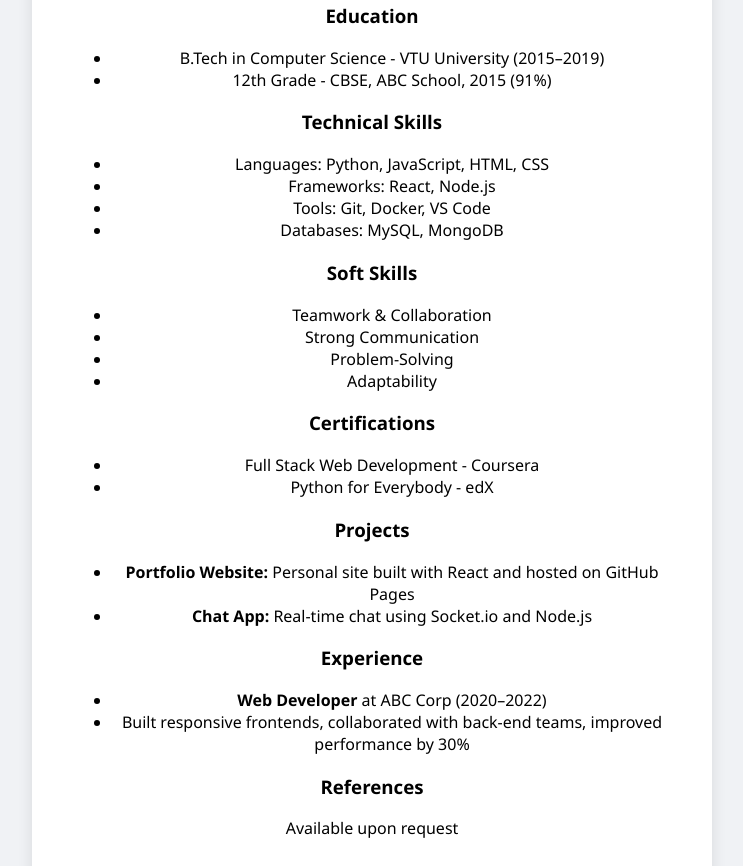
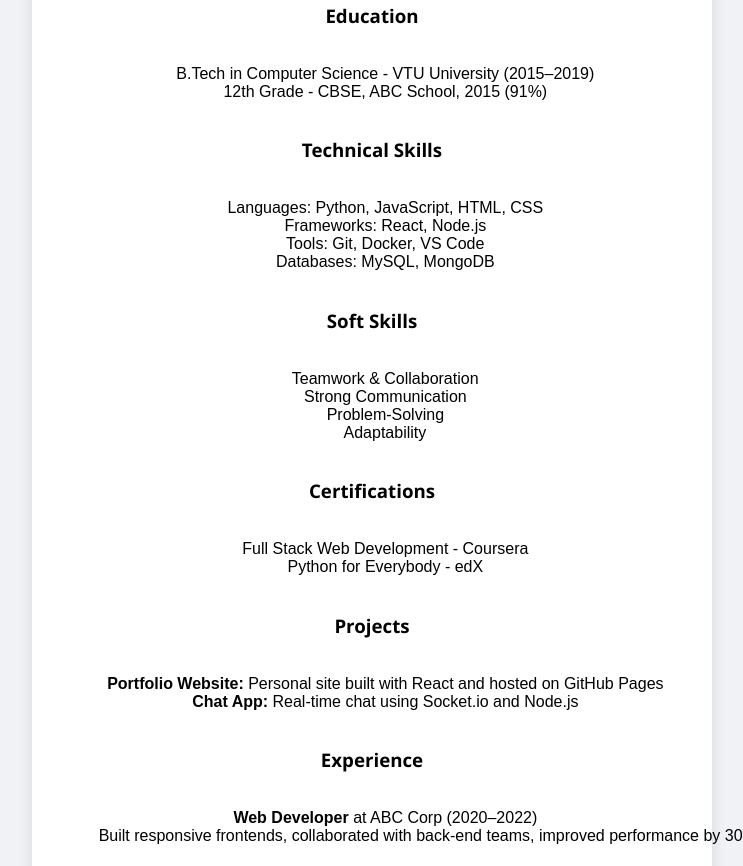
Before and after one commit to spoorthimspoorthim097-rgb/team, a plain HTML site: page resume1.html in a window 1280 px wide. Shown: the part 366-1232 px from the top of the page, without its empty margins (268-1011 px from the left). Drawn offline with Linux system fonts and the light colour scheme.

Commit message:
Update resume1.html

```diff
--- a/resume1.html
+++ b/resume1.html
@@ -16,44 +16,50 @@
     <p>To obtain a challenging position in a reputed organization where I can utilize my technical skills, contribute to team success, and grow professionally.</p>
 
     <h3>Education</h3>
-    <ul>
-      <li>B.Tech in Computer Science - VTU University (2015–2019)</li>
-      <li>12th Grade - CBSE, ABC School, 2015 (91%)</li>
-    </ul>
+    <pre style="font-family: 'Arial',sans-serif;">
+
+      B.Tech in Computer Science - VTU University (2015–2019)
+      12th Grade - CBSE, ABC School, 2015 (91%)
+    </pre>
 
     <h3>Technical Skills</h3>
-    <ul>
-      <li>Languages: Python, JavaScript, HTML, CSS</li>
-      <li>Frameworks: React, Node.js</li>
-      <li>Tools: Git, Docker, VS Code</li>
-      <li>Databases: MySQL, MongoDB</li>
-    </ul>
+    <pre style="font-family: 'Arial',sans-serif;">
+
+      Languages: Python, JavaScript, HTML, CSS
+      Frameworks: React, Node.js
+      Tools: Git, Docker, VS Code
+      Databases: MySQL, MongoDB
+    </pre>
 
     <h3>Soft Skills</h3>
-    <ul>
-      <li>Teamwork & Collaboration</li>
-      <li>Strong Communication</li>
-      <li>Problem-Solving</li>
-      <li>Adaptability</li>
-    </ul>
+    <pre style="font-family: 'Arial',sans-serif;">
+
+      Teamwork & Collaboration
+      Strong Communication
+      Problem-Solving
+      Adaptability
+    </pre>
 
     <h3>Certifications</h3>
-    <ul>
-      <li>Full Stack Web Development - Coursera</li>
-      <li>Python for Everybody - edX</li>
-    </ul>
+    <pre style="font-family: 'Arial',sans-serif;">
+
+      Full Stack Web Development - Coursera
+      Python for Everybody - edX
+    </pre>
 
     <h3>Projects</h3>
-    <ul>
-      <li><strong>Portfolio Website:</strong> Personal site built with React and hosted on GitHub Pages</li>
-      <li><strong>Chat App:</strong> Real-time chat using Socket.io and Node.js</li>
-    </ul>
+    <pre style="font-family: 'Arial',sans-serif;">
+
+      <strong>Portfolio Website:</strong> Personal site built with React and hosted on GitHub Pages
+      <strong>Chat App:</strong> Real-time chat using Socket.io and Node.js
+    </pre>
 
     <h3>Experience</h3>
-    <ul>
-      <li><strong>Web Developer</strong> at ABC Corp (2020–2022)</li>
-      <li>Built responsive frontends, collaborated with back-end teams, improved performance by 30%</li>
-    </ul>
+    <pre style="font-family: 'Arial',sans-serif;">
+
+      <strong>Web Developer</strong> at ABC Corp (2020–2022)</li>
+      Built responsive frontends, collaborated with back-end teams, improved performance by 30%
+    </pre>
 
     <h3>References</h3>
     <p>Available upon request</p>
```
